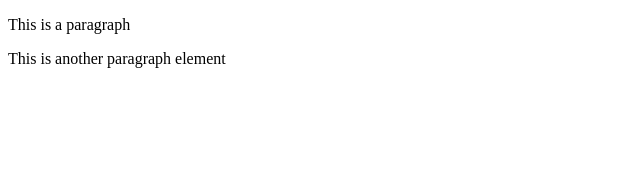
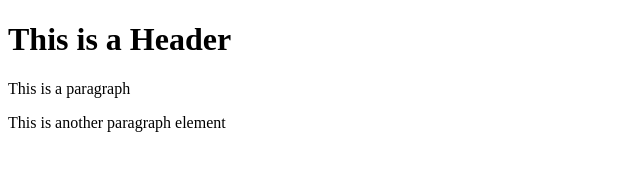
Before and after one commit to Titus-1/git-test, a website: page index.html in a window 1280 px wide. Shown: the whole page, without its empty margins (0-640 px from the left). Drawn offline with Linux system fonts and the light colour scheme.

Commit message:
Using NPM

```diff
--- a/index.html
+++ b/index.html
@@ -6,6 +6,7 @@
     <title>Document</title>
 </head>
 <body>
+    <h1>This is a Header</h1>
     <p>This is a paragraph</p>
     <p>This is another paragraph element</p>
 </body>
```
Also changed, not shown: package.json (added, +24 -0 lines), 1 other file.
